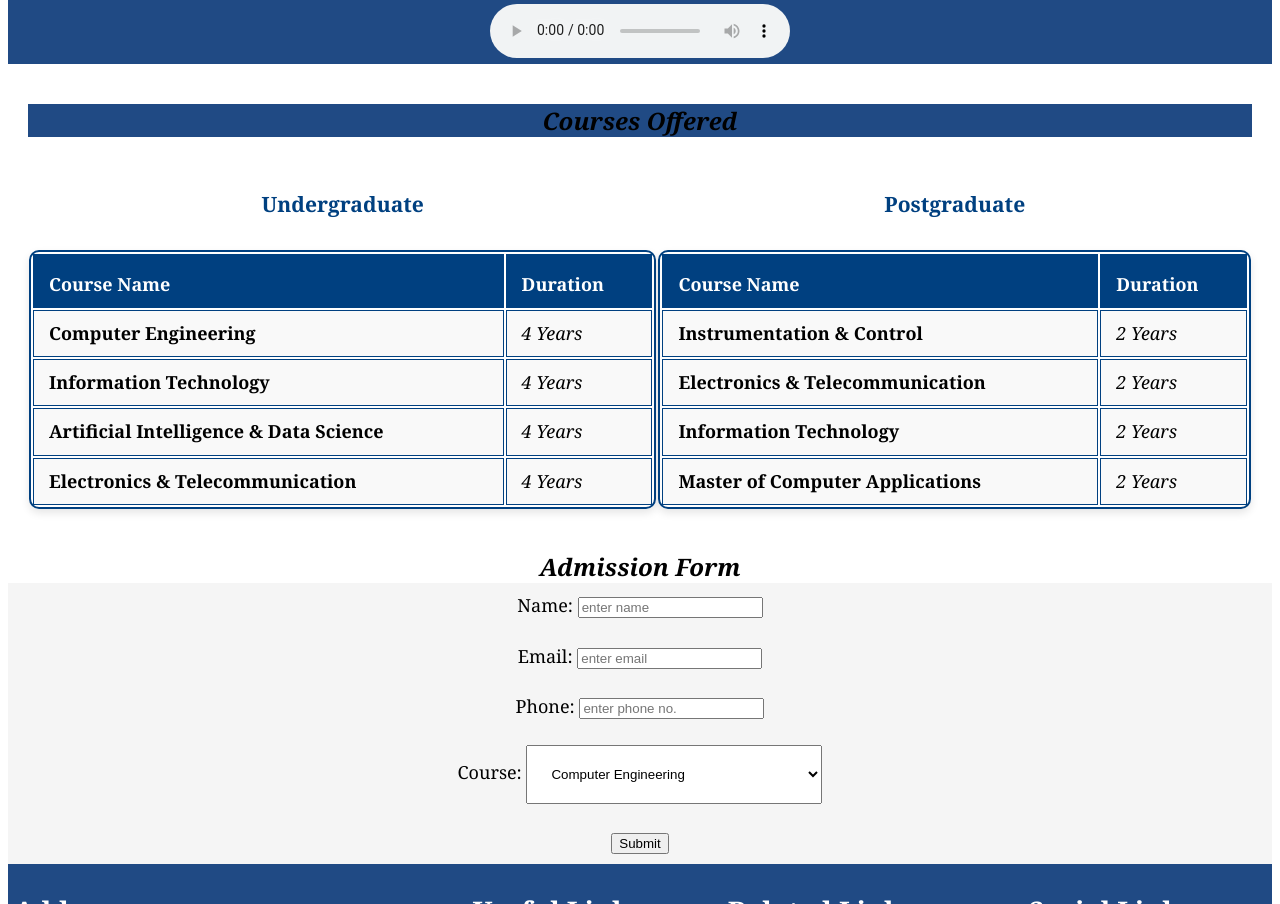
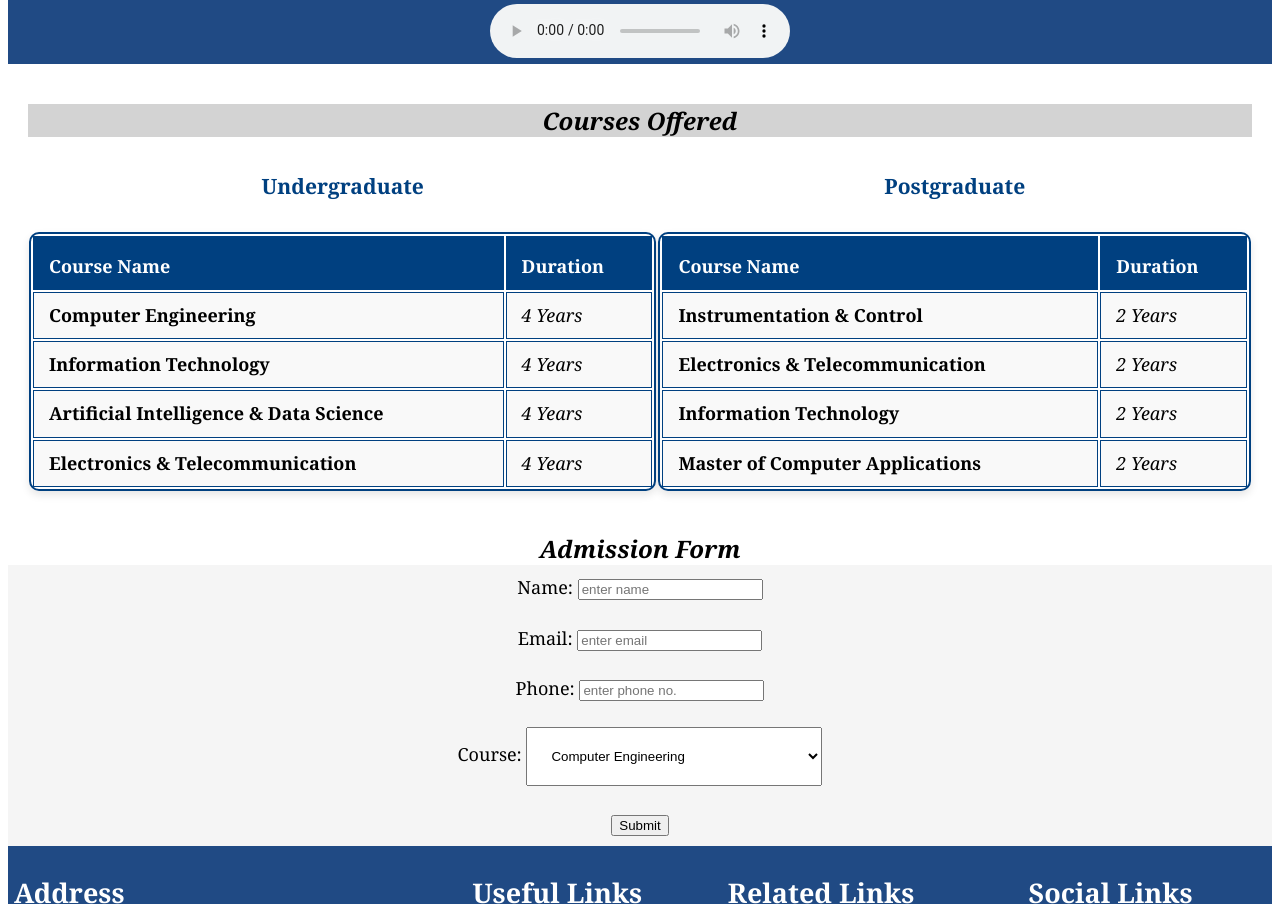
Before and after one commit to Ansh476/CSS1IP, a plain HTML site: page index.html in a window 1280 px wide. Shown: the part 955-1859 px from the top of the page. Drawn offline with Linux system fonts and the light colour scheme.

Commit message:
Update styles.css

```diff
--- a/styles.css
+++ b/styles.css
@@ -32,8 +32,8 @@ body {
 
 #course h2 {
     font-size: 24px;
-    background-color:#204a84;
-    margin-bottom: 20px;
+    background-color:lightgrey;
+    margin-bottom: 2px;
 }
 
 .qu {
```
